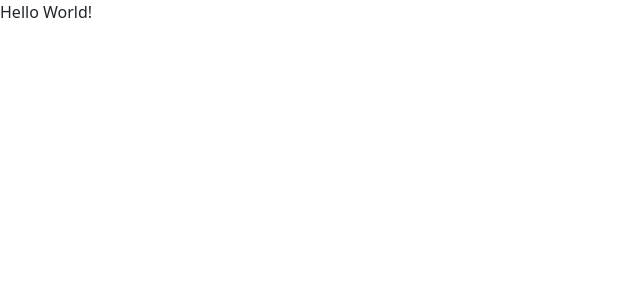
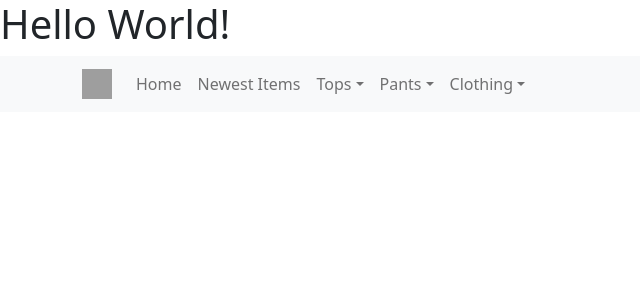
Before and after one commit to Dissurender/overly-dressed, a React (Create React App) app: page / in a window 1280 px wide. Shown: the top 300 px of the page, without its empty margins (0-640 px from the left). Built offline with nearby package versions, Linux system fonts and the light colour scheme; grey boxes are pictures that could not be loaded.

Commit message:
Added navigation bar and logo assets.

```diff
--- a/src/components/App.tsx
+++ b/src/components/App.tsx
@@ -1,9 +1,15 @@
 import 'bootstrap/dist/css/bootstrap.min.css';
 
 import React from 'react';
+import Navigation from './Navigation';
 
 const App = () => {
-    return <div>Hello World!</div>
+    return (
+        <div>
+            <h1>Hello World!</h1>
+            <Navigation />
+        </div>
+    );
 };
 
 export default App;
--- a/src/components/Navigation.tsx
+++ b/src/components/Navigation.tsx
@@ -1,2 +1,43 @@
+import { NavbarBrand } from 'react-bootstrap';
 import Container from 'react-bootstrap/Container';
+import NavbarToggle from 'react-bootstrap/esm/NavbarToggle';
+import Nav from 'react-bootstrap/Nav';
 import Navbar from 'react-bootstrap/Navbar';
+import NavDropdown from 'react-bootstrap/NavDropdown';
+
+function Navigation() {
+    return (
+        <Navbar bg="light" variant="light" expand="lg">
+            <Container>
+                <NavbarBrand>
+                    <img src="cover.png" width="30" height="30" className="d-inline-block align-top" alt=""></img>
+                </NavbarBrand>
+                <NavbarToggle aria-controls="basicnav-bar-nav" />
+                <Navbar.Collapse id="basic-navbar-nav">
+                    <Nav className="me-auto">
+                        <Nav.Link href="">Home</Nav.Link>
+                        <Nav.Link href="">Newest Items</Nav.Link>
+                        <NavDropdown title="Tops" id="basic-nav-dropdown">
+                            <NavDropdown.Item href="">Blouses and Shirts</NavDropdown.Item>
+                            <NavDropdown.Item href="">Cardigans and Shawls</NavDropdown.Item>
+                            <NavDropdown.Item href="">Coats and Jackets</NavDropdown.Item>
+                            <NavDropdown.Item href="">Dresses</NavDropdown.Item>
+                        </NavDropdown>
+                        <NavDropdown title="Pants" id="basic-nav-dropdown">
+                            <NavDropdown.Item href="">Jeans</NavDropdown.Item>
+                            <NavDropdown.Item href="">Slacks</NavDropdown.Item>
+                            <NavDropdown.Item href="">Skirts</NavDropdown.Item>
+                            <NavDropdown.Item href="">Shorts</NavDropdown.Item>
+                        </NavDropdown>
+                        <NavDropdown title="Clothing" id="basic-nav-dropdown">
+                            <NavDropdown.Item href="">Socks</NavDropdown.Item>
+                            <NavDropdown.Item href="">Tights</NavDropdown.Item>
+                        </NavDropdown>
+                    </Nav>
+                </Navbar.Collapse>
+            </Container>
+        </Navbar>
+    );
+}
+
+export default Navigation;
```
Also changed, not shown: assets/cover.png (added), assets/default.png (added).
